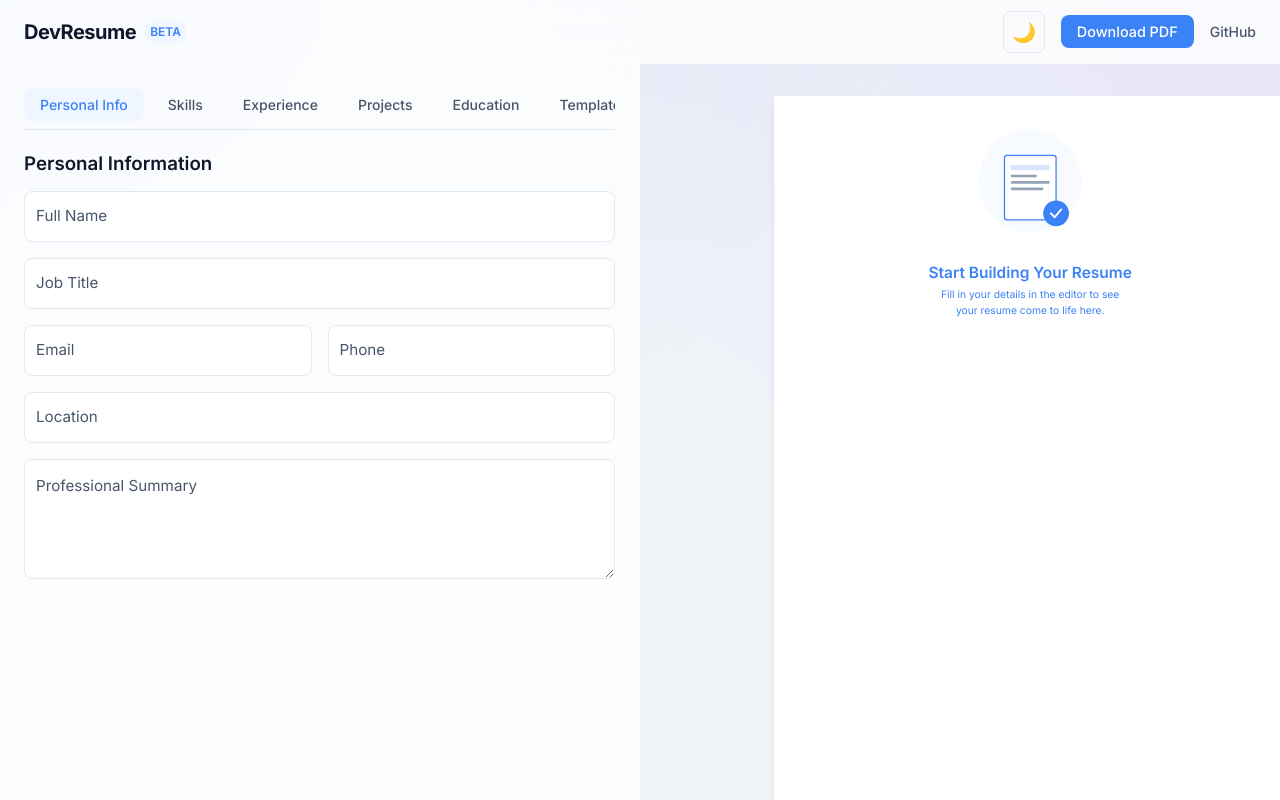
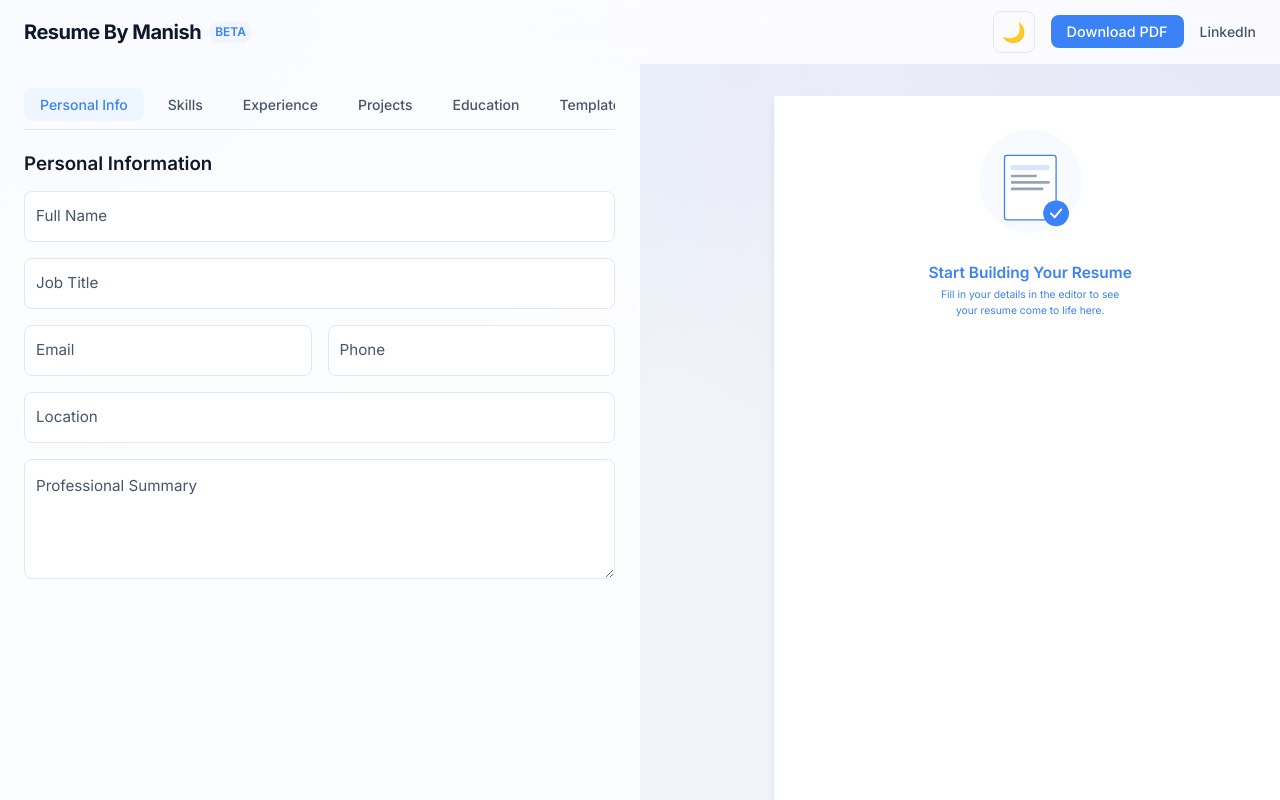
Before and after one commit to manishGoyalCode/resumebuilder, a React (Vite) app: page / in a window 1280 px wide. Built offline with nearby package versions, Linux system fonts and the light colour scheme.

Commit message:
change name to manish

```diff
--- a/index.html
+++ b/index.html
@@ -1,13 +1,16 @@
 <!doctype html>
 <html lang="en">
+
 <head>
   <meta charset="UTF-8" />
   <link rel="icon" type="image/svg+xml" href="/vite.svg" />
   <meta name="viewport" content="width=device-width, initial-scale=1.0" />
-    <title>resume</title>
+  <title>Resume By Manish</title>
 </head>
+
 <body>
   <div id="root"></div>
   <script type="module" src="/src/main.tsx"></script>
 </body>
+
 </html>
--- a/src/components/layout/Header.tsx
+++ b/src/components/layout/Header.tsx
@@ -8,7 +8,7 @@ export const Header: React.FC = () => {
     return (
         <header className={styles.header}>
             <div className={styles.logo}>
-                <h1>DevResume</h1>
+                <h1>Resume By Manish</h1>
                 <span className={styles.badge}>Beta</span>
             </div>
             <nav className={styles.nav}>
@@ -25,8 +25,8 @@ export const Header: React.FC = () => {
                 >
                     Download PDF
                 </button>
-                <a href="https://github.com" target="_blank" rel="noopener noreferrer" className={styles.link}>
-                    GitHub
+                <a href="https://www.linkedin.com/in/manish-goyal-8900b2188/" target="_blank" rel="noopener noreferrer" className={styles.link}>
+                    LinkedIn
                 </a>
             </nav>
         </header>
```
Lines whose indentation alone changed are shown as unchanged.
